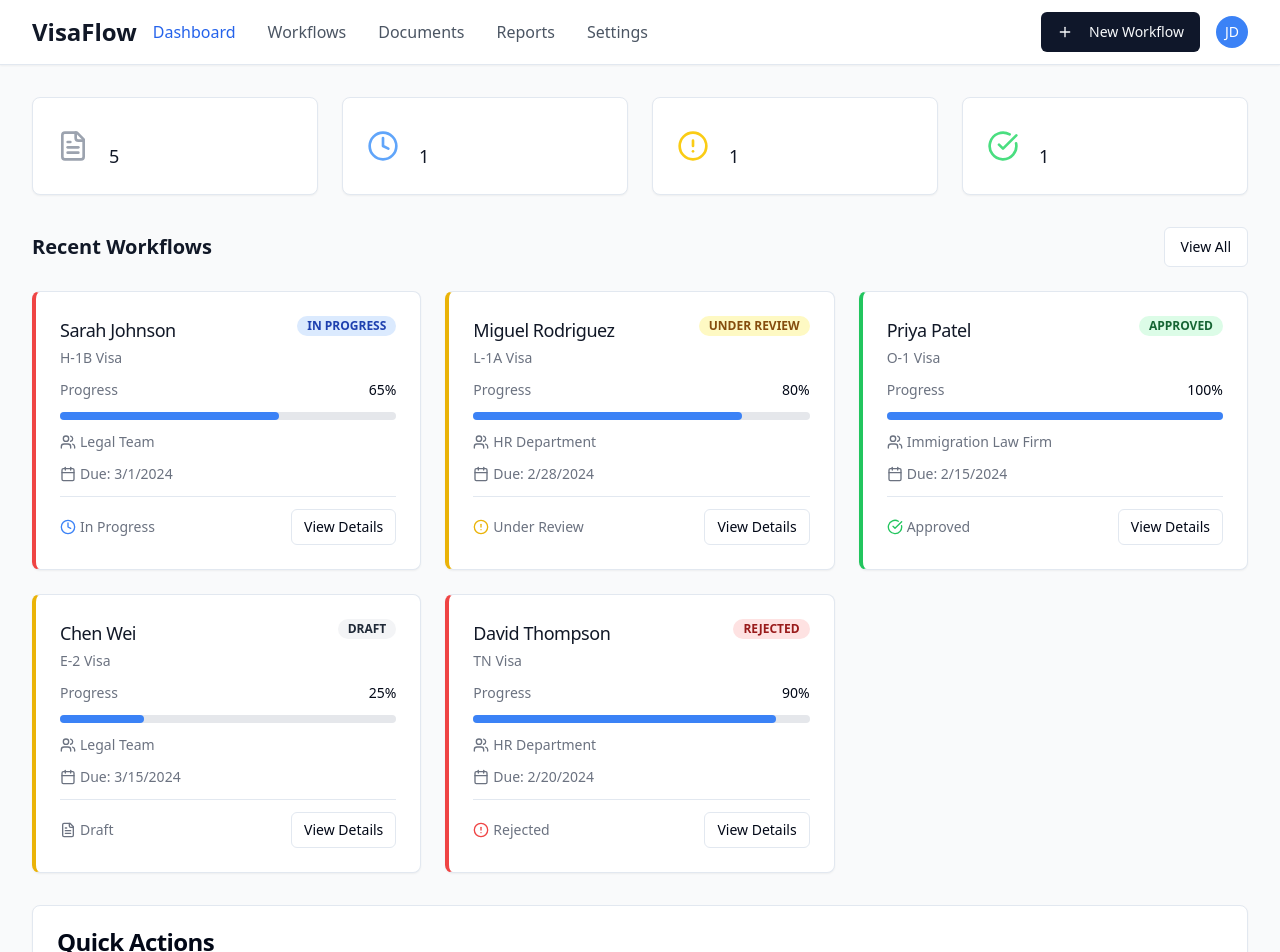
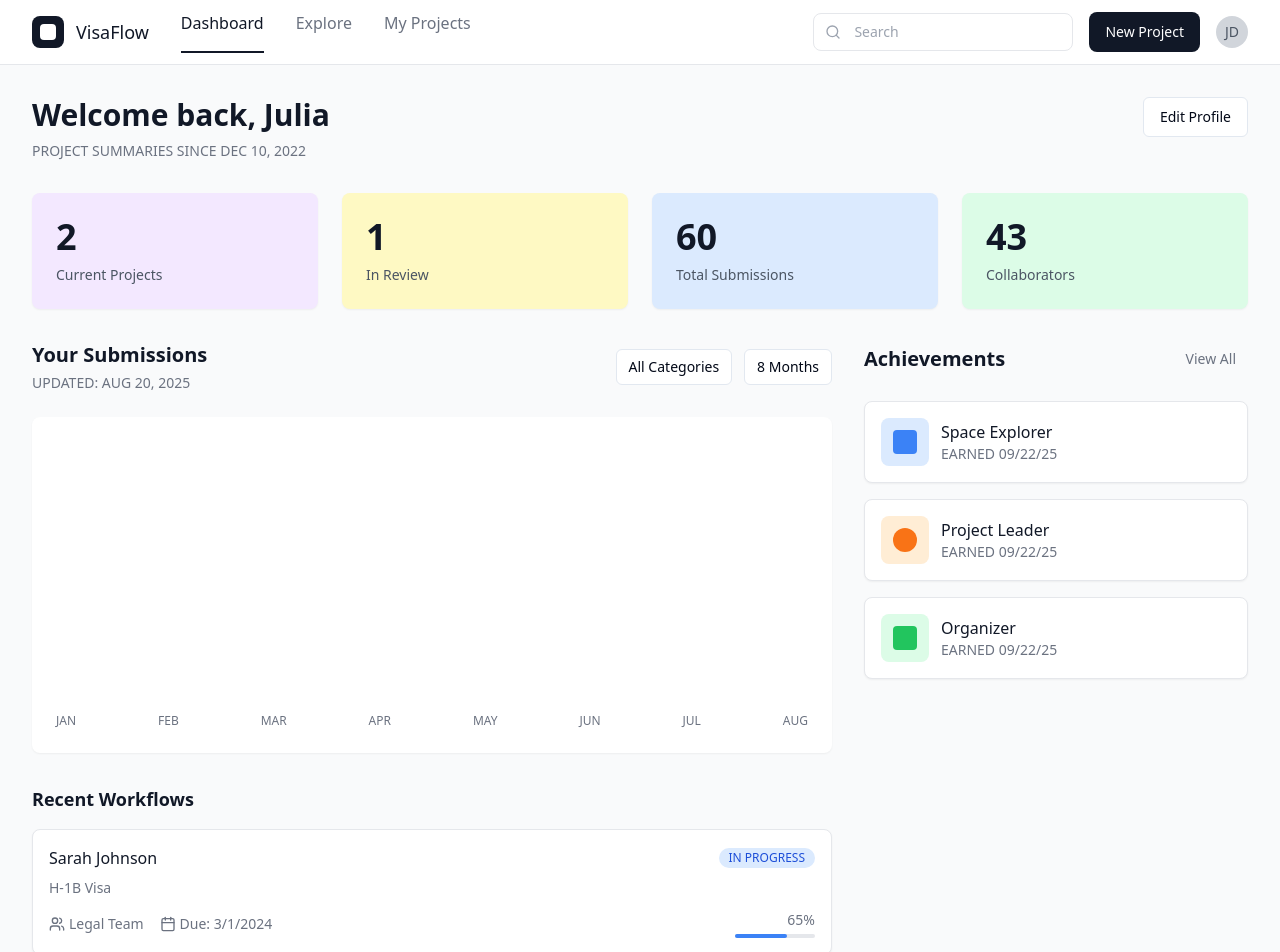
Before and after one commit to vivektad/journey-visa-flow, a React (Vite) app: page /dashboard in a window 1280 px wide. Shown: the top 952 px of the page. Built offline with nearby package versions, Linux system fonts and the light colour scheme.

Commit message:
Refactor: Update UI to match screenshot
Update the dashboard UI to match the provided screenshot's aesthetic.

```diff
--- a/src/pages/Dashboard.tsx
+++ b/src/pages/Dashboard.tsx
@@ -1,6 +1,6 @@
 
 import React from 'react';
-import { Plus, FileText, Clock, CheckCircle, AlertCircle, Users, Calendar } from 'lucide-react';
+import { Plus, FileText, Clock, CheckCircle, AlertCircle, Users, Calendar, Search } from 'lucide-react';
 import { Card, CardContent, CardHeader, CardTitle } from '@/components/ui/card';
 import { Badge } from '@/components/ui/badge';
 import { Button } from '@/components/ui/button';
@@ -61,105 +61,66 @@ const dummyWorkflows: VisaWorkflow[] = [
     dueDate: '2024-03-15',
     completionPercentage: 25,
     assignedTo: 'Legal Team'
-  },
-  {
-    id: '5',
-    employeeName: 'David Thompson',
-    visaType: 'TN',
-    status: 'rejected',
-    priority: 'high',
-    createdDate: '2024-01-05',
-    dueDate: '2024-02-20',
-    completionPercentage: 90,
-    assignedTo: 'HR Department'
   }
 ];
 
-const getStatusIcon = (status: string) => {
-  switch (status) {
-    case 'draft':
-      return <FileText className="w-4 h-4" />;
-    case 'in-progress':
-      return <Clock className="w-4 h-4 text-blue-500" />;
-    case 'under-review':
-      return <AlertCircle className="w-4 h-4 text-yellow-500" />;
-    case 'approved':
-      return <CheckCircle className="w-4 h-4 text-green-500" />;
-    case 'rejected':
-      return <AlertCircle className="w-4 h-4 text-red-500" />;
-    default:
-      return <FileText className="w-4 h-4" />;
-  }
-};
-
 const getStatusBadge = (status: string) => {
-  const variants = {
-    draft: 'secondary',
-    'in-progress': 'default',
-    'under-review': 'outline',
-    approved: 'default',
-    rejected: 'destructive'
-  } as const;
-
   const colors = {
-    draft: 'bg-gray-100 text-gray-800',
-    'in-progress': 'bg-blue-100 text-blue-800',
-    'under-review': 'bg-yellow-100 text-yellow-800',
-    approved: 'bg-green-100 text-green-800',
-    rejected: 'bg-red-100 text-red-800'
+    draft: 'bg-gray-100 text-gray-700',
+    'in-progress': 'bg-blue-100 text-blue-700',
+    'under-review': 'bg-yellow-100 text-yellow-700',
+    approved: 'bg-green-100 text-green-700',
+    rejected: 'bg-red-100 text-red-700'
   };
 
   return (
-    <Badge className={`${colors[status as keyof typeof colors]} border-0`}>
+    <Badge className={`${colors[status as keyof typeof colors]} border-0 text-xs font-medium`}>
       {status.replace('-', ' ').toUpperCase()}
     </Badge>
   );
 };
 
-const getPriorityColor = (priority: string) => {
-  switch (priority) {
-    case 'high':
-      return 'border-l-red-500';
-    case 'medium':
-      return 'border-l-yellow-500';
-    case 'low':
-      return 'border-l-green-500';
-    default:
-      return 'border-l-gray-300';
-  }
-};
-
 const Dashboard = () => {
   const stats = {
-    total: dummyWorkflows.length,
-    inProgress: dummyWorkflows.filter(w => w.status === 'in-progress').length,
-    underReview: dummyWorkflows.filter(w => w.status === 'under-review').length,
-    approved: dummyWorkflows.filter(w => w.status === 'approved').length
+    current: dummyWorkflows.filter(w => w.status === 'in-progress' || w.status === 'draft').length,
+    inReview: dummyWorkflows.filter(w => w.status === 'under-review').length,
+    totalSubmissions: dummyWorkflows.length * 15, // Dummy multiplier for submissions
+    collaborators: 43
   };
 
   return (
     <div className="min-h-screen bg-gray-50">
       {/* Header */}
-      <header className="bg-white shadow-sm border-b">
-        <div className="max-w-7xl mx-auto px-4 sm:px-6 lg:px-8">
+      <header className="bg-white border-b border-gray-200">
+        <div className="max-w-7xl mx-auto px-6 lg:px-8">
           <div className="flex justify-between items-center h-16">
-            <div className="flex items-center space-x-4">
-              <h1 className="text-2xl font-bold text-gray-900">VisaFlow</h1>
+            <div className="flex items-center space-x-8">
+              <div className="flex items-center space-x-3">
+                <div className="w-8 h-8 bg-gray-900 rounded-lg flex items-center justify-center">
+                  <div className="w-4 h-4 bg-white rounded-sm"></div>
+                </div>
+                <span className="text-lg font-medium text-gray-900">VisaFlow</span>
+              </div>
               <nav className="hidden md:flex space-x-8">
-                <a href="#" className="text-blue-600 font-medium">Dashboard</a>
-                <a href="#" className="text-gray-600 hover:text-gray-900">Workflows</a>
-                <a href="#" className="text-gray-600 hover:text-gray-900">Documents</a>
-                <a href="#" className="text-gray-600 hover:text-gray-900">Reports</a>
-                <a href="#" className="text-gray-600 hover:text-gray-900">Settings</a>
+                <a href="#" className="text-gray-900 font-medium border-b-2 border-gray-900 pb-4">Dashboard</a>
+                <a href="#" className="text-gray-500 hover:text-gray-900 pb-4">Explore</a>
+                <a href="#" className="text-gray-500 hover:text-gray-900 pb-4">My Projects</a>
               </nav>
             </div>
             <div className="flex items-center space-x-4">
-              <Button>
-                <Plus className="w-4 h-4 mr-2" />
-                New Workflow
+              <div className="relative">
+                <Search className="w-4 h-4 absolute left-3 top-1/2 transform -translate-y-1/2 text-gray-400" />
+                <input
+                  type="text"
+                  placeholder="Search"
+                  className="pl-10 pr-4 py-2 border border-gray-200 rounded-lg text-sm focus:outline-none focus:ring-2 focus:ring-blue-500 focus:border-transparent"
+                />
+              </div>
+              <Button className="bg-gray-900 hover:bg-gray-800 text-white rounded-lg px-4 py-2">
+                New Project
               </Button>
-              <div className="w-8 h-8 bg-blue-500 rounded-full flex items-center justify-center">
-                <span className="text-white text-sm font-medium">JD</span>
+              <div className="w-8 h-8 bg-gray-300 rounded-full flex items-center justify-center">
+                <span className="text-gray-600 text-sm font-medium">JD</span>
               </div>
             </div>
           </div>
@@ -167,174 +128,186 @@ const Dashboard = () => {
       </header>
 
       {/* Main Content */}
-      <main className="max-w-7xl mx-auto px-4 sm:px-6 lg:px-8 py-8">
+      <main className="max-w-7xl mx-auto px-6 lg:px-8 py-8">
+        {/* Welcome Section */}
+        <div className="flex justify-between items-start mb-8">
+          <div>
+            <h1 className="text-3xl font-semibold text-gray-900 mb-2">Welcome back, Julia</h1>
+            <p className="text-sm text-gray-500">PROJECT SUMMARIES SINCE DEC 10, 2022</p>
+          </div>
+          <div className="text-right">
+            <Button variant="outline" className="text-sm">Edit Profile</Button>
+          </div>
+        </div>
+
         {/* Stats Cards */}
         <div className="grid grid-cols-1 md:grid-cols-4 gap-6 mb-8">
-          <Card>
-            <CardContent className="flex items-center p-6">
-              <div className="flex items-center">
-                <div className="flex-shrink-0">
-                  <FileText className="h-8 w-8 text-gray-400" />
-                </div>
-                <div className="ml-5 w-0 flex-1">
-                  <dl>
-                    <dt className="text-sm font-medium text-gray-500 truncate">
-                      Total Workflows
-                    </dt>
-                    <dd className="text-lg font-medium text-gray-900">
-                      {stats.total}
-                    </dd>
-                  </dl>
-                </div>
-              </div>
+          <Card className="bg-purple-100 border-0">
+            <CardContent className="p-6">
+              <div className="text-4xl font-bold text-gray-900 mb-2">{stats.current}</div>
+              <div className="text-sm text-gray-600">Current Projects</div>
             </CardContent>
           </Card>
 
-          <Card>
-            <CardContent className="flex items-center p-6">
-              <div className="flex items-center">
-                <div className="flex-shrink-0">
-                  <Clock className="h-8 w-8 text-blue-400" />
-                </div>
-                <div className="ml-5 w-0 flex-1">
-                  <dl>
-                    <dt className="text-sm font-medium text-gray-500 truncate">
-                      In Progress
-                    </dt>
-                    <dd className="text-lg font-medium text-gray-900">
-                      {stats.inProgress}
-                    </dd>
-                  </dl>
-                </div>
-              </div>
+          <Card className="bg-yellow-100 border-0">
+            <CardContent className="p-6">
+              <div className="text-4xl font-bold text-gray-900 mb-2">{stats.inReview}</div>
+              <div className="text-sm text-gray-600">In Review</div>
             </CardContent>
           </Card>
 
-          <Card>
-            <CardContent className="flex items-center p-6">
-              <div className="flex items-center">
-                <div className="flex-shrink-0">
-                  <AlertCircle className="h-8 w-8 text-yellow-400" />
-                </div>
-                <div className="ml-5 w-0 flex-1">
-                  <dl>
-                    <dt className="text-sm font-medium text-gray-500 truncate">
-                      Under Review
-                    </dt>
-                    <dd className="text-lg font-medium text-gray-900">
-                      {stats.underReview}
-                    </dd>
-                  </dl>
-                </div>
-              </div>
+          <Card className="bg-blue-100 border-0">
+            <CardContent className="p-6">
+              <div className="text-4xl font-bold text-gray-900 mb-2">{stats.totalSubmissions}</div>
+              <div className="text-sm text-gray-600">Total Submissions</div>
             </CardContent>
           </Card>
 
-          <Card>
-            <CardContent className="flex items-center p-6">
-              <div className="flex items-center">
-                <div className="flex-shrink-0">
-                  <CheckCircle className="h-8 w-8 text-green-400" />
-                </div>
-                <div className="ml-5 w-0 flex-1">
-                  <dl>
-                    <dt className="text-sm font-medium text-gray-500 truncate">
-                      Approved
-                    </dt>
-                    <dd className="text-lg font-medium text-gray-900">
-                      {stats.approved}
-                    </dd>
-                  </dl>
-                </div>
-              </div>
+          <Card className="bg-green-100 border-0">
+            <CardContent className="p-6">
+              <div className="text-4xl font-bold text-gray-900 mb-2">{stats.collaborators}</div>
+              <div className="text-sm text-gray-600">Collaborators</div>
             </CardContent>
           </Card>
         </div>
 
-        {/* Workflows Section */}
-        <div className="mb-8">
-          <div className="flex justify-between items-center mb-6">
-            <h2 className="text-xl font-semibold text-gray-900">Recent Workflows</h2>
-            <Button variant="outline">View All</Button>
+        <div className="grid grid-cols-1 lg:grid-cols-3 gap-8">
+          {/* Workflows Section */}
+          <div className="lg:col-span-2">
+            <div className="flex justify-between items-center mb-6">
+              <div>
+                <h2 className="text-xl font-semibold text-gray-900">Your Submissions</h2>
+                <p className="text-sm text-gray-500 mt-1">UPDATED: AUG 20, 2025</p>
+              </div>
+              <div className="flex space-x-3">
+                <Button variant="outline" size="sm">All Categories</Button>
+                <Button variant="outline" size="sm">8 Months</Button>
+              </div>
+            </div>
+
+            <Card className="border-0 shadow-sm">
+              <CardContent className="p-6">
+                {/* Simple chart representation */}
+                <div className="h-64 flex items-end justify-between space-x-1">
+                  {Array.from({ length: 24 }, (_, i) => (
+                    <div key={i} className="flex-1">
+                      <div
+                        className="bg-gray-300 rounded-t-sm w-full"
+                        style={{ height: `${Math.random() * 100 + 20}%` }}
+                      ></div>
+                    </div>
+                  ))}
+                </div>
+                <div className="flex justify-between text-xs text-gray-500 mt-4">
+                  <span>JAN</span>
+                  <span>FEB</span>
+                  <span>MAR</span>
+                  <span>APR</span>
+                  <span>MAY</span>
+                  <span>JUN</span>
+                  <span>JUL</span>
+                  <span>AUG</span>
+                </div>
+              </CardContent>
+            </Card>
+
+            {/* Recent Workflows */}
+            <div className="mt-8">
+              <h3 className="text-lg font-semibold text-gray-900 mb-4">Recent Workflows</h3>
+              <div className="space-y-4">
+                {dummyWorkflows.map((workflow) => (
+                  <Card key={workflow.id} className="border border-gray-200 hover:shadow-md transition-shadow">
+                    <CardContent className="p-4">
+                      <div className="flex justify-between items-start">
+                        <div className="flex-1">
+                          <div className="flex items-center justify-between mb-2">
+                            <h4 className="font-medium text-gray-900">{workflow.employeeName}</h4>
+                            {getStatusBadge(workflow.status)}
+                          </div>
+                          <p className="text-sm text-gray-500 mb-3">{workflow.visaType} Visa</p>
+
+                          <div className="flex items-center justify-between text-sm text-gray-500">
+                            <div className="flex items-center space-x-4">
+                              <div className="flex items-center">
+                                <Users className="w-4 h-4 mr-1" />
+                                {workflow.assignedTo}
+                              </div>
+                              <div className="flex items-center">
+                                <Calendar className="w-4 h-4 mr-1" />
+                                Due: {new Date(workflow.dueDate).toLocaleDateString()}
+                              </div>
+                            </div>
+                            <div className="text-right">
+                              <div className="text-sm font-medium">{workflow.completionPercentage}%</div>
+                              <div className="w-20 bg-gray-200 rounded-full h-1 mt-1">
+                                <div
+                                  className="bg-blue-500 h-1 rounded-full"
+                                  style={{ width: `${workflow.completionPercentage}%` }}
+                                ></div>
+                              </div>
+                            </div>
+                          </div>
+                        </div>
+                      </div>
+                    </CardContent>
+                  </Card>
+                ))}
+              </div>
+            </div>
           </div>
 
-          <div className="grid grid-cols-1 lg:grid-cols-2 xl:grid-cols-3 gap-6">
-            {dummyWorkflows.map((workflow) => (
-              <Card key={workflow.id} className={`hover:shadow-lg transition-shadow border-l-4 ${getPriorityColor(workflow.priority)}`}>
-                <CardHeader className="pb-3">
-                  <div className="flex justify-between items-start">
-                    <div>
-                      <CardTitle className="text-lg font-medium text-gray-900">
-                        {workflow.employeeName}
-                      </CardTitle>
-                      <p className="text-sm text-gray-500 mt-1">
-                        {workflow.visaType} Visa
-                      </p>
+          {/* Achievements Section */}
+          <div>
+            <div className="flex justify-between items-center mb-6">
+              <h2 className="text-xl font-semibold text-gray-900">Achievements</h2>
+              <Button variant="ghost" size="sm" className="text-sm text-gray-500">View All</Button>
+            </div>
+
+            <div className="space-y-4">
+              <Card className="border border-gray-200">
+                <CardContent className="p-4">
+                  <div className="flex items-center space-x-3">
+                    <div className="w-12 h-12 bg-blue-100 rounded-lg flex items-center justify-center">
+                      <div className="w-6 h-6 bg-blue-500 rounded"></div>
                     </div>
-                    {getStatusBadge(workflow.status)}
-                  </div>
-                </CardHeader>
-                <CardContent>
-                  <div className="space-y-3">
-                    <div className="flex items-center justify-between text-sm">
-                      <span className="text-gray-500">Progress</span>
-                      <span className="font-medium">{workflow.completionPercentage}%</span>
-                    </div>
-                    <div className="w-full bg-gray-200 rounded-full h-2">
-                      <div
-                        className="bg-blue-500 h-2 rounded-full transition-all duration-300"
-                        style={{ width: `${workflow.completionPercentage}%` }}
-                      ></div>
-                    </div>
-
-                    <div className="flex items-center text-sm text-gray-500">
-                      <Users className="w-4 h-4 mr-1" />
-                      {workflow.assignedTo}
-                    </div>
-
-                    <div className="flex items-center text-sm text-gray-500">
-                      <Calendar className="w-4 h-4 mr-1" />
-                      Due: {new Date(workflow.dueDate).toLocaleDateString()}
-                    </div>
-
-                    <div className="flex items-center justify-between pt-3 border-t">
-                      <div className="flex items-center text-sm text-gray-500">
-                        {getStatusIcon(workflow.status)}
-                        <span className="ml-1 capitalize">{workflow.status.replace('-', ' ')}</span>
-                      </div>
-                      <Button variant="outline" size="sm">
-                        View Details
-                      </Button>
+                    <div className="flex-1">
+                      <h4 className="font-medium text-gray-900">Space Explorer</h4>
+                      <p className="text-sm text-gray-500">EARNED 09/22/25</p>
                     </div>
                   </div>
                 </CardContent>
               </Card>
-            ))}
+
+              <Card className="border border-gray-200">
+                <CardContent className="p-4">
+                  <div className="flex items-center space-x-3">
+                    <div className="w-12 h-12 bg-orange-100 rounded-lg flex items-center justify-center">
+                      <div className="w-6 h-6 bg-orange-500 rounded-full"></div>
+                    </div>
+                    <div className="flex-1">
+                      <h4 className="font-medium text-gray-900">Project Leader</h4>
+                      <p className="text-sm text-gray-500">EARNED 09/22/25</p>
+                    </div>
+                  </div>
+                </CardContent>
+              </Card>
+
+              <Card className="border border-gray-200">
+                <CardContent className="p-4">
+                  <div className="flex items-center space-x-3">
+                    <div className="w-12 h-12 bg-green-100 rounded-lg flex items-center justify-center">
+                      <div className="w-6 h-6 bg-green-500 rounded"></div>
+                    </div>
+                    <div className="flex-1">
+                      <h4 className="font-medium text-gray-900">Organizer</h4>
+                      <p className="text-sm text-gray-500">EARNED 09/22/25</p>
+                    </div>
+                  </div>
+                </CardContent>
+              </Card>
+            </div>
           </div>
         </div>
-
-        {/* Quick Actions */}
-        <Card>
-          <CardHeader>
-            <CardTitle>Quick Actions</CardTitle>
-          </CardHeader>
-          <CardContent>
-            <div className="grid grid-cols-1 md:grid-cols-3 gap-4">
-              <Button className="h-20 flex flex-col space-y-2" variant="outline">
-                <Plus className="w-6 h-6" />
-                <span>Create New Workflow</span>
-              </Button>
-              <Button className="h-20 flex flex-col space-y-2" variant="outline">
-                <FileText className="w-6 h-6" />
-                <span>Generate Documents</span>
-              </Button>
-              <Button className="h-20 flex flex-col space-y-2" variant="outline">
-                <Users className="w-6 h-6" />
-                <span>Manage Team</span>
-              </Button>
-            </div>
-          </CardContent>
-        </Card>
       </main>
     </div>
   );
```
